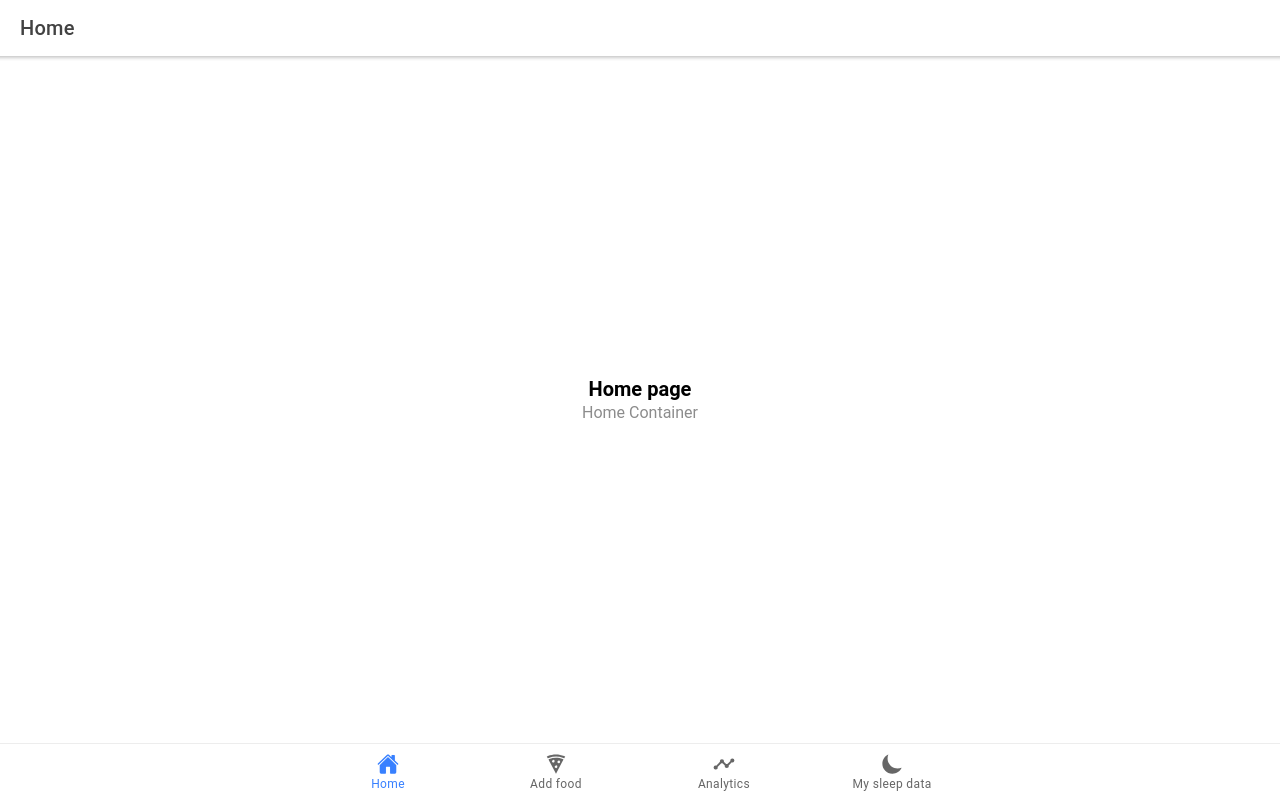
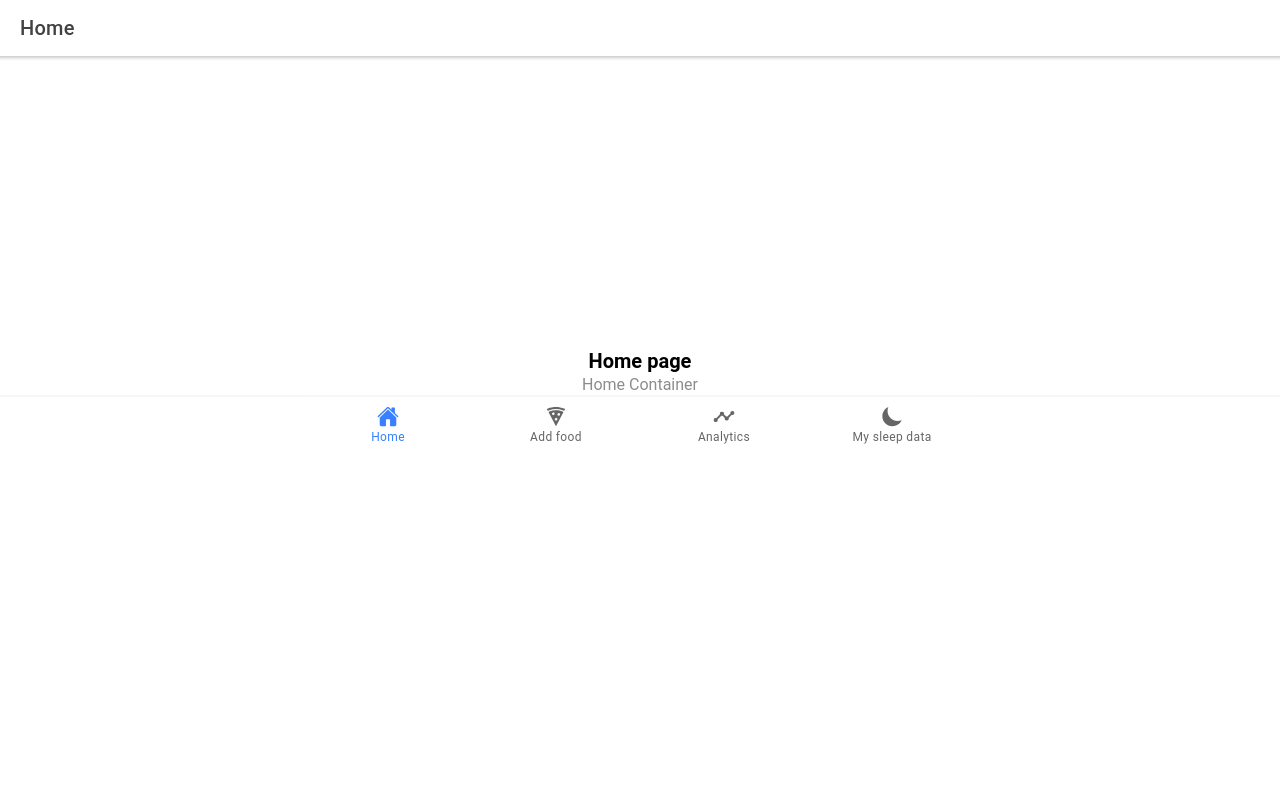
Before and after one commit to JANHMS/SleepDietApp, a React (Create React App) app: page /home in a window 1280 px wide. Built offline with nearby package versions, Linux system fonts and the light colour scheme.

Commit message:
refactor: deconstruct Toggle

```diff
--- a/src/App.tsx
+++ b/src/App.tsx
@@ -41,12 +41,10 @@ import RegisterPage from './pages/RegisterPage';
 const App: React.FC = () => (
   <IonApp>
     <IonReactRouter>
-      <IonTabs>
       <IonRouterOutlet>
         <Route path="/screen" component={Homescreen} exact/>
         <Route path="/login" component={LoginPage} exact/>
         <Route path="/register" component={RegisterPage} exact/>
-
         <Route exact path="/home">
           <HomeTab />
         </Route>
@@ -66,25 +64,6 @@ const App: React.FC = () => (
           <Redirect to="/home" />
         </Route>
       </IonRouterOutlet>
-        <IonTabBar slot="bottom">
-          <IonTabButton tab="home" href="/home">
-            <IonIcon icon={home} />
-            <IonLabel>Home</IonLabel>
-          </IonTabButton>
-          <IonTabButton tab="food" href="/food">
-            <IonIcon icon={pizzaSharp} />
-            <IonLabel>Add food</IonLabel>
-          </IonTabButton>
-          <IonTabButton tab="analytics" href="/analytics">
-            <IonIcon icon={analyticsSharp} />
-            <IonLabel>Analytics</IonLabel>
-          </IonTabButton>
-          <IonTabButton tab="my_sleep_data" href="/my_sleep_data">
-            <IonIcon icon={moonSharp} />
-            <IonLabel>My sleep data</IonLabel>
-          </IonTabButton>
-        </IonTabBar>
-      </IonTabs>
     </IonReactRouter>
   </IonApp>
 );
--- a/src/components/AnalyticsContainer.tsx
+++ b/src/components/AnalyticsContainer.tsx
@@ -24,6 +24,7 @@ const AnalyticsContainer: React.FC<ContainerProps> = ({ name }) => {
             <CreateSleepBarCharts />
             <ColoredLine color="none" />
             <CreateFoodCharts />
+            <ToggleBar/>
         </div>
     );
 };
--- a/src/components/HomeContainer.tsx
+++ b/src/components/HomeContainer.tsx
@@ -1,4 +1,6 @@
+import React from 'react';
 import './HomeContainer.css';
+import ToggleBar from './ToggleBar';
 
 interface ContainerProps {
     name: string;
@@ -9,6 +11,7 @@ const HomeContainer: React.FC<ContainerProps> = ({ name }) => {
         <div className="container">
             <strong>{name}</strong>
             <p>Home Container</p>
+            <ToggleBar/>
         </div>
     );
 };
--- a/src/components/MySleepDataContainer.tsx
+++ b/src/components/MySleepDataContainer.tsx
@@ -1,6 +1,7 @@
 import { IonButton } from '@ionic/react';
 import React from 'react';
 import './MySleepDataContainer.css';
+import ToggleBar from './ToggleBar';
 
 interface ContainerProps {
     name: string;
@@ -16,6 +17,7 @@ const MySleepDataContainer: React.FC<ContainerProps> = ({
             <strong>{name}</strong>
             <p>My Sleep Data Container</p>
             <IonButton onClick={handleAddDataClick}>Add Data</IonButton>
+            <ToggleBar/>
         </div>
     );
 };
--- /dev/null
+++ b/src/components/ToggleBar.tsx
@@ -0,0 +1,29 @@
+import { IonIcon, IonLabel, IonTabBar, IonTabButton } from "@ionic/react"
+import { analyticsSharp, home, moonSharp, pizzaSharp } from "ionicons/icons"
+import React from "react"
+
+
+const ToggleBar = () => {
+  return(
+  <IonTabBar slot="bottom">
+    <IonTabButton tab="home" href="/home">
+      <IonIcon icon={home} />
+      <IonLabel>Home</IonLabel>
+    </IonTabButton>
+    <IonTabButton tab="food" href="/food">
+      <IonIcon icon={pizzaSharp} />
+      <IonLabel>Add food</IonLabel>
+    </IonTabButton>
+    <IonTabButton tab="analytics" href="/analytics">
+      <IonIcon icon={analyticsSharp} />
+      <IonLabel>Analytics</IonLabel>
+    </IonTabButton>
+    <IonTabButton tab="my_sleep_data" href="/my_sleep_data">
+      <IonIcon icon={moonSharp} />
+      <IonLabel>My sleep data</IonLabel>
+    </IonTabButton>
+  </IonTabBar>
+  )
+}
+
+export default ToggleBar;
```
Lines whose indentation alone changed are shown as unchanged.
